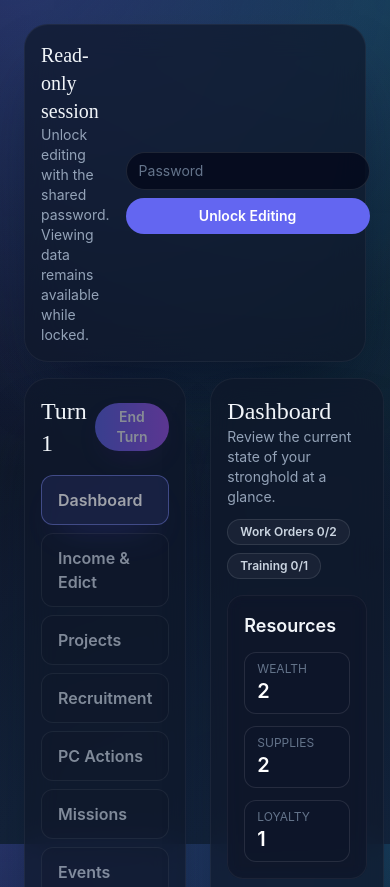
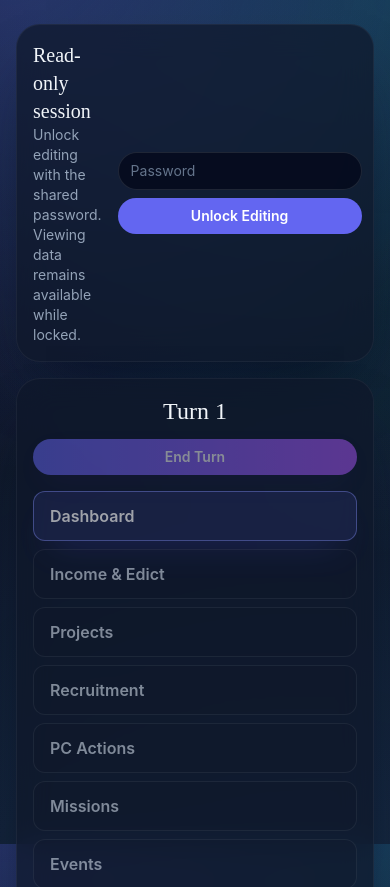
Before and after one commit to TrevorBrown25/stronghold, a Next.js app: page / in a window 390 px wide. Shown: the top 887 px of the page. Built offline with nearby package versions, Linux system fonts and the light colour scheme.

Commit message:
Improve responsive layout

```diff
--- a/app/page.tsx
+++ b/app/page.tsx
@@ -96,9 +96,9 @@ export default function Home() {
   };
 
   return (
-    <main className="min-h-screen p-6 text-slate-100">
+    <main className="min-h-screen px-4 py-6 text-slate-100 sm:px-6">
       <EditLockBanner />
-      <div className="mx-auto flex max-w-7xl gap-6">
+      <div className="mx-auto flex w-full max-w-7xl flex-col gap-6 lg:flex-row">
         <PhaseSidebar onCompleteTurn={handleEndTurn} />
         <div className="flex flex-1 flex-col gap-6">
           {activePhase !== "Dashboard" && <ResourceTracker />}
@@ -108,7 +108,7 @@ export default function Home() {
             <TroopTable />
           )}
           {!isLocked && (
-            <div className="glass-panel flex flex-wrap items-center gap-3">
+            <div className="glass-panel flex flex-col gap-3 sm:flex-row sm:flex-wrap sm:items-center">
               <button
                 onClick={handleNextPhase}
                 disabled={isLocked}
--- a/components/PhaseSidebar.tsx
+++ b/components/PhaseSidebar.tsx
@@ -15,25 +15,27 @@ export function PhaseSidebar({ onCompleteTurn }: Props) {
   const isLocked = useEditLockStore(selectIsLocked);
 
   return (
-    <aside className="glass-panel flex w-64 flex-col gap-4">
-      <div className="flex items-center justify-between">
-        <h2 className="font-display text-2xl text-slate-100">Turn {turn}</h2>
+    <aside className="glass-panel flex w-full flex-col gap-4 lg:w-64">
+      <div className="flex flex-col gap-3 sm:flex-row sm:items-center sm:justify-between">
+        <h2 className="font-display text-2xl text-slate-100 text-center sm:text-left">
+          Turn {turn}
+        </h2>
         <button
           disabled={isLocked}
           onClick={onCompleteTurn}
-          className="rounded-full bg-gradient-to-r from-indigo-500 to-purple-500 px-3 py-1 text-sm font-semibold text-white shadow-[0_10px_30px_-15px_rgba(76,29,149,0.8)] transition hover:from-indigo-400 hover:to-purple-400 disabled:cursor-not-allowed disabled:opacity-50"
+          className="w-full rounded-full bg-gradient-to-r from-indigo-500 to-purple-500 px-3 py-2 text-sm font-semibold text-white shadow-[0_10px_30px_-15px_rgba(76,29,149,0.8)] transition hover:from-indigo-400 hover:to-purple-400 disabled:cursor-not-allowed disabled:opacity-50 sm:w-auto"
         >
           End Turn
         </button>
       </div>
-      <nav className="flex flex-col gap-2">
+      <nav className="grid gap-2 sm:flex sm:flex-col">
         {PHASES.map((phase) => (
           <button
             key={phase}
             disabled={isLocked}
             onClick={() => setPhase(phase)}
             className={clsx(
-              "rounded-xl border px-4 py-3 text-left font-semibold transition",
+              "w-full rounded-xl border px-4 py-3 text-left font-semibold transition",
               activePhase === phase
                 ? "border-indigo-400/70 bg-indigo-500/20 text-white shadow-[0_18px_35px_-20px_rgba(79,70,229,0.9)]"
                 : "border-white/10 bg-slate-900/40 text-slate-300 hover:border-indigo-400/60 hover:bg-slate-900/60 hover:text-white",
```
